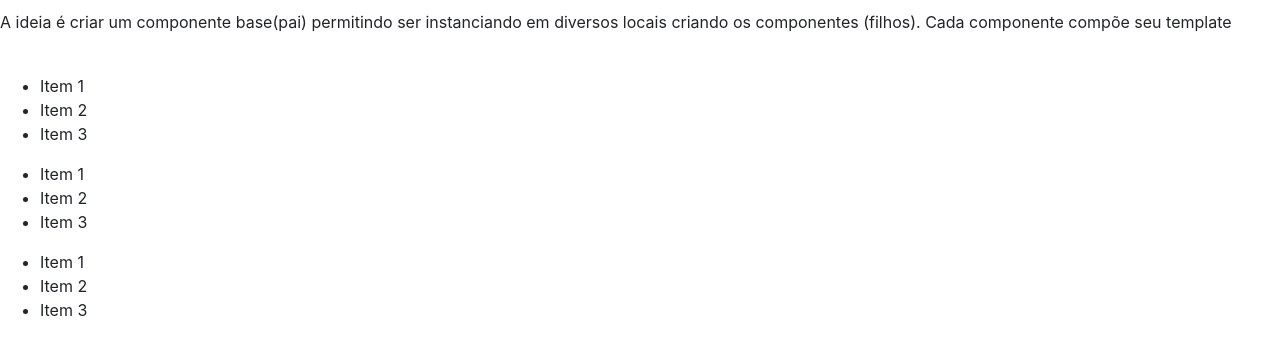
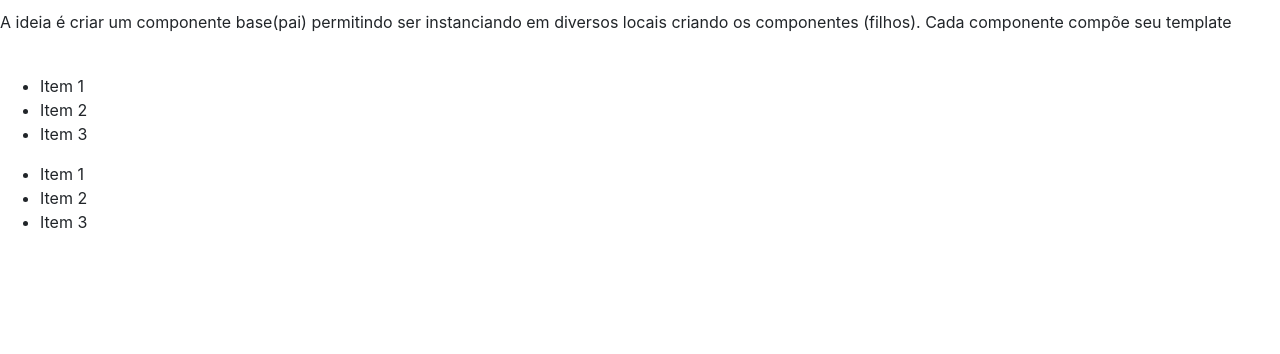
Before and after one commit to italonunesleite/vue, a plain HTML site: page Aula-12/index.html in a window 1280 px wide. Shown: the part 70-424 px from the top of the page. Drawn offline with nearby package versions, Linux system fonts and the light colour scheme.

Commit message:
alteração na tag div para template

```diff
--- a/Aula-12/index.html
+++ b/Aula-12/index.html
@@ -16,14 +16,14 @@
         <menu-bar></menu-bar>
 
     </div>
-    <!--template-->
-    <div id="menu">
+    <!--template base-->
+    <template id="menu">
             <ul>
                 <li>Item 1</li>
                 <li>Item 2</li>
                 <li>Item 3</li>
             </ul>
-    </div>
+    </template>
     <script src="https://cdn.jsdelivr.net/npm/vue"></script>
 
 
@@ -33,7 +33,7 @@
         //lembrar de fazer a instancia do componentes antes da VUE.
         Vue.component('menu-bar', {
             template: "#menu"
-        })
+        });
         var app = new Vue({
             el: "#app",
 
```
